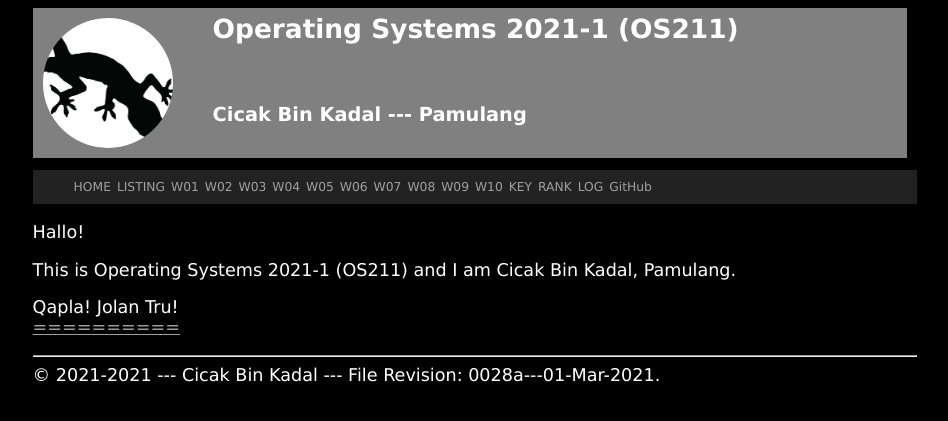
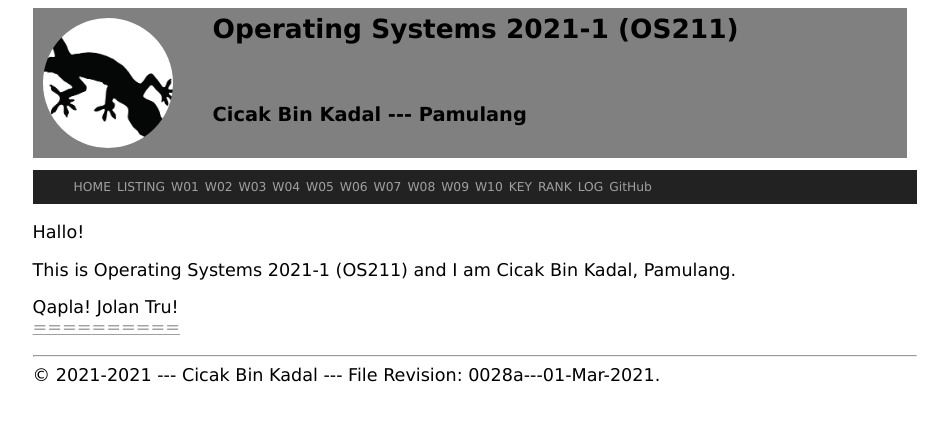
Before and after one commit to kevindharmawan/test-pages, a Jekyll site: the page built from index.md, in a window 1280 px wide. Shown: the top 421 px of the page, without its empty margins (165-1113 px from the left). Built offline with Jekyll 4.4.1, drawn with Linux system fonts in a browser that asks for light colours.

Commit message:
Edit styling

```diff
--- a/assets/css/style.css
+++ b/assets/css/style.css
@@ -9,13 +9,11 @@
 }
 
 .plainclass {
-  color:            white;
-  background-color: #001030;
+  color:            black;
 }
 
 .plainclass1 {
-  color:            white;
-  background-color: black;
+  color:            black;
 }
 
 .container {
```
